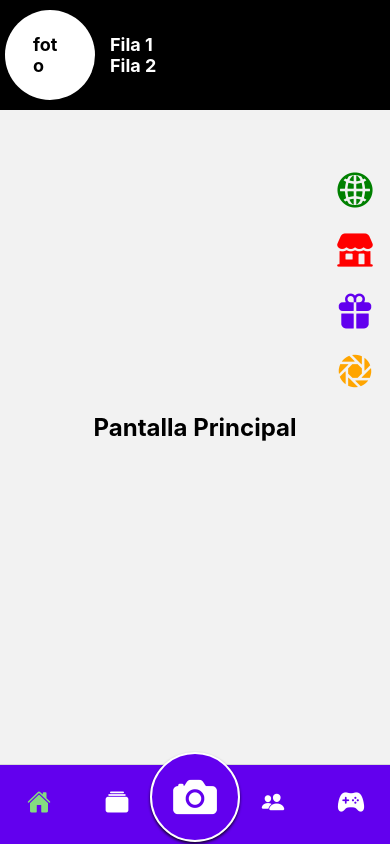
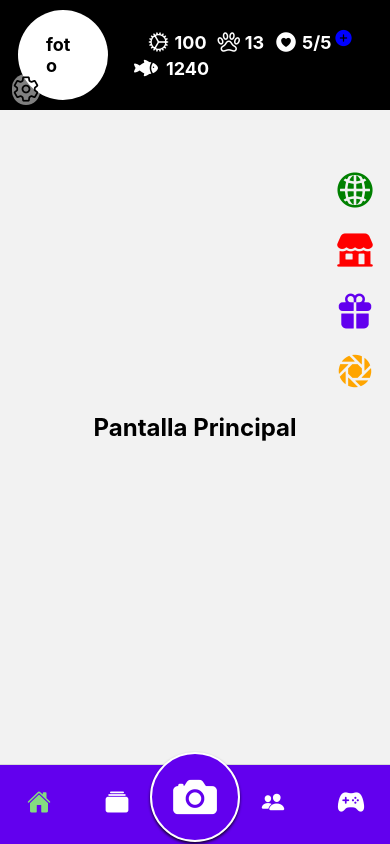
Before and after one commit to DerowStudios/AppCamera, a React Native app in the folder InsectCameraApp/: screen /Home in a window 390 px wide. Built offline with nearby package versions, Linux system fonts and the light colour scheme.

Commit message:
perfil home o

```diff
--- a/InsectCameraApp/src/Navigation/HomeStack.tsx
+++ b/InsectCameraApp/src/Navigation/HomeStack.tsx
@@ -1,4 +1,5 @@
-import { createStackNavigator, Text, View } from "../libs";
+import theme from "../../config/theme";
+import { createStackNavigator, Ionicons, Pressable, Text, View } from "../libs";
 import {
   HomeScreen,
   Screen1,
@@ -20,7 +21,8 @@ function HomeStack() {
           header: () => (
             <View style={PlayerHeaderStyles.headerContainer}>
               {/* Primera columna */}
-              <View style={PlayerHeaderStyles.firstColumn}>
+              <View style={[PlayerHeaderStyles.firstColumn]}>
+                <View>
                   <View
                     style={[
                       {
@@ -28,6 +30,7 @@ function HomeStack() {
                         backgroundColor: "white",
                         width: 90,
                         height: 90,
+                        marginLeft: 26,
                         justifyContent: "center", // Centrar verticalmente
                         alignItems: "center", // Centrar horizontalmente
                       },
@@ -42,14 +45,107 @@ function HomeStack() {
                       foto
                     </Text>
                   </View>
+                  <Ionicons
+                    style={{
+                      position: "absolute",
+                      bottom: -5,
+                      left: 20,
+                      backgroundColor: "rgba(255, 255, 255, 0.5)",
+                      borderRadius: 20,
+                    }}
+                    name="settings-outline"
+                    size={28}
+                    color={theme.colors.black}
+                  />
+                </View>
               </View>
               {/* Segunda columna dividida en dos filas */}
               <View style={PlayerHeaderStyles.secondColumn}>
                 <View style={PlayerHeaderStyles.secondRow}>
-                  <Text style={PlayerHeaderStyles.headerText}>Fila 1</Text>
+                  <View
+                    style={{
+                      flexDirection: "row",
+                      gap: 10,
+                      justifyContent: "center",
+                      alignItems: "flex-end",
+                      height: "100%",
+                      width: "100%",
+                    }}
+                  >
+                    <View
+                      style={{
+                        gap: 4,
+                        flexDirection: "row",
+                        alignItems: "center",
+                        justifyContent: "center",
+                      }}
+                    >
+                      <Ionicons
+                        name="cog-outline"
+                        size={24}
+                        color={"white"}
+                      ></Ionicons>
+                      <Text style={PlayerHeaderStyles.headerText}>100</Text>
+                    </View>
+                    <View
+                      style={{
+                        gap: 4,
+                        flexDirection: "row",
+                        alignItems: "center",
+                        justifyContent: "center",
+                      }}
+                    >
+                      <Ionicons
+                        name="paw-outline"
+                        size={24}
+                        color={"white"}
+                      ></Ionicons>
+                      <Text style={PlayerHeaderStyles.headerText}>13</Text>
+                    </View>
+
+                    <View
+                      style={{
+                        gap: 4,
+                        flexDirection: "row",
+                        alignItems: "center",
+                        justifyContent: "center",
+                      }}
+                    >
+                      <Ionicons
+                        name="heart-circle"
+                        size={24}
+                        color={"white"}
+                      ></Ionicons>
+                      <Text style={PlayerHeaderStyles.headerText}>5/5</Text>
+                      <Ionicons
+                        style={{ marginLeft: -2, marginTop: -8 }}
+                        name="add-circle"
+                        size={20}
+                        color={"blue"}
+                      ></Ionicons>
+                    </View>
+                  </View>
                 </View>
                 <View style={PlayerHeaderStyles.secondRow}>
-                  <Text style={PlayerHeaderStyles.headerText}>Fila 2</Text>
+                  <View
+                    style={{
+                      flexDirection: "row",
+                      width: "100%",
+                      justifyContent: "flex-start",
+                      alignItems: "center",
+                      gap: 8,
+                      marginLeft: 24,
+                    }}
+                  >
+                    <Pressable>
+                      <Ionicons
+                        name="fish"
+                        size={24}
+                        color={"white"}
+                      ></Ionicons>
+                    </Pressable>
+                    <Text style={PlayerHeaderStyles.headerText}>1240</Text>
+                  </View>
                 </View>
               </View>
             </View>
--- a/InsectCameraApp/src/Screens/CollectionScreen/CollectionScreen.tsx
+++ b/InsectCameraApp/src/Screens/CollectionScreen/CollectionScreen.tsx
@@ -182,7 +182,6 @@ const styles = StyleSheet.create({
   },
   sectionTitle: {
     fontSize: 18,
-
     fontFamily: "Ribeye-Regular",
   },
   buttonsPagination: {
@@ -202,7 +201,7 @@ const styles = StyleSheet.create({
     justifyContent: "center",
     alignItems: "center",
     borderRadius: 50,
-    marginHorizontal: 5,
+    marginHorizontal: 10,
   },
   text: {
     fontFamily: "Ribeye-Regular",
@@ -210,8 +209,8 @@ const styles = StyleSheet.create({
     color: "white",
   },
   image: {
-    width: 150, // Ajusta al tamaño del PNG
-    height: 150,
+    width: 170, // Ajusta al tamaño del PNG
+    height: 130,
     position: "absolute", // Permite superponer
     tintColor: "#e0e0e0",
     zIndex: 1,
```
Lines whose indentation alone changed are shown as unchanged.
